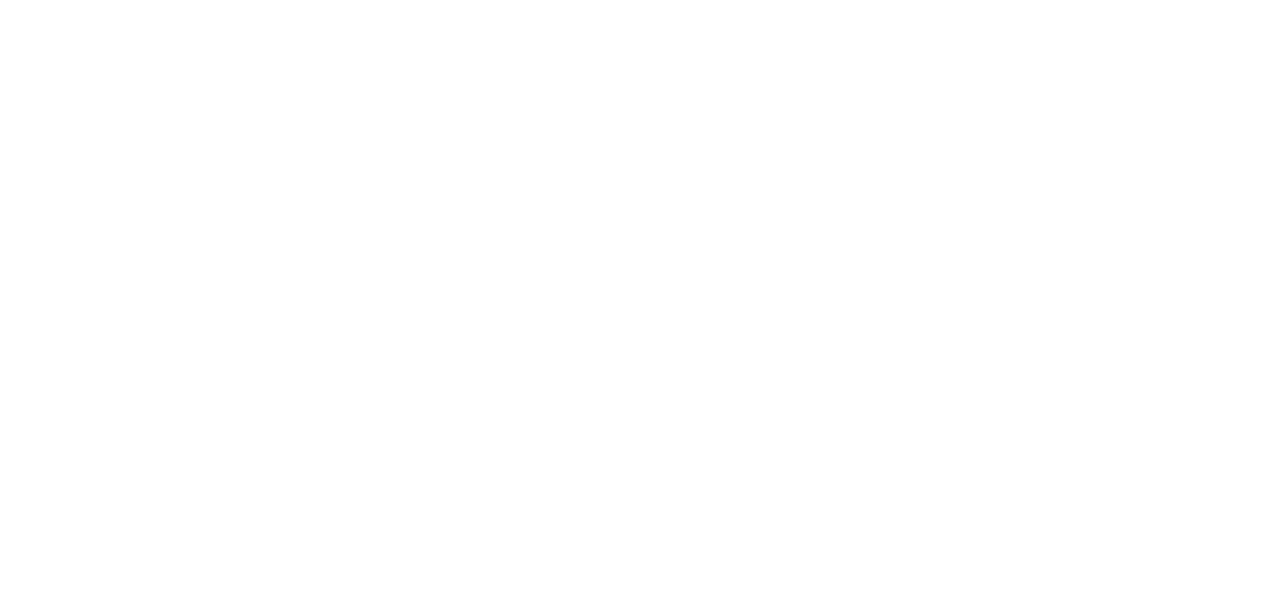
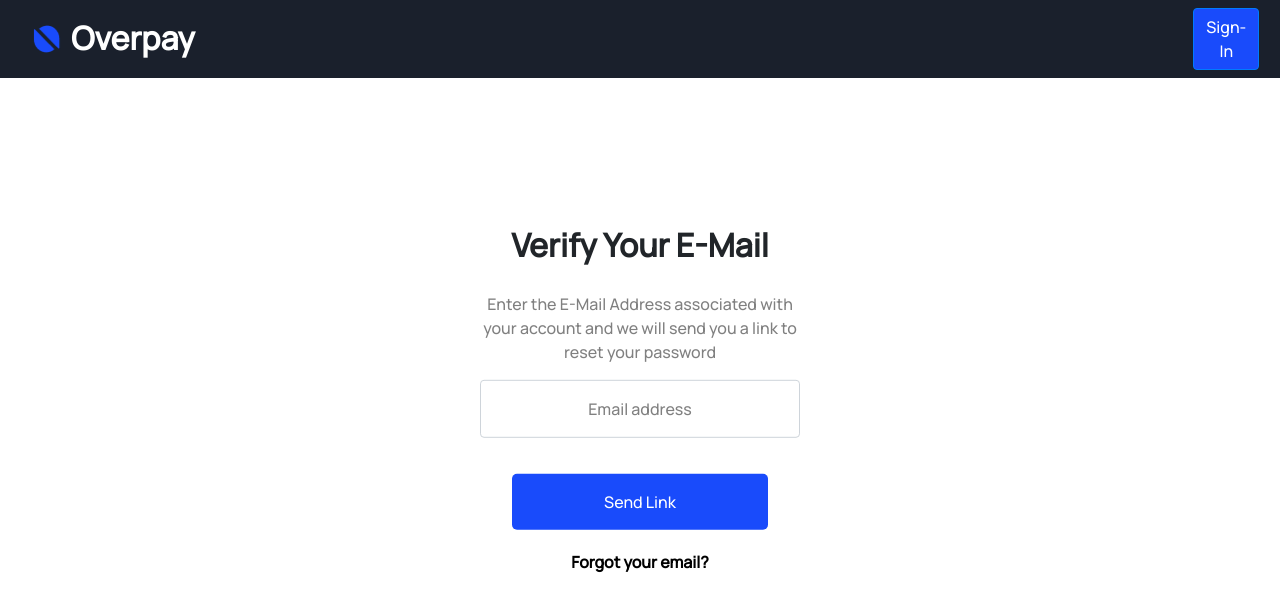
Before and after one commit to Sam-Radnus/LandinPage, a React (Create React App) app: page /Need in a window 1280 px wide. Before the commit this address had no page. Shown: the top 610 px of the page. Built offline with nearby package versions, Linux system fonts and the light colour scheme.

Commit message:
Completed Layout Part

```diff
--- a/public/index.html
+++ b/public/index.html
@@ -24,7 +24,7 @@
       work correctly both with client-side routing and a non-root public URL.
       Learn how to configure a non-root public URL by running `npm run build`.
     -->
-    <title>React App</title>
+    <title>Overpay </title>
     <link href="https://cdn.jsdelivr.net/npm/bootstrap@5.2.0/dist/css/bootstrap.min.css" rel="stylesheet" integrity="sha384-gH2yIJqKdNHPEq0n4Mqa/HGKIhSkIHeL5AyhkYV8i59U5AR6csBvApHHNl/vI1Bx" crossorigin="anonymous">
 
     <script src="https://cdn.jsdelivr.net/npm/@popperjs/core@2.11.5/dist/umd/popper.min.js" integrity="sha384-Xe+8cL9oJa6tN/veChSP7q+mnSPaj5Bcu9mPX5F5xIGE0DVittaqT5lorf0EI7Vk" crossorigin="anonymous"></script>
--- a/src/App.js
+++ b/src/App.js
@@ -1,7 +1,8 @@
 import logo from './logo.svg';
 import SignIn from './components/SignIn';
 import SignUp from './components/SignUp';
-import Navbar from './components/Navbar';
+import Need from './components/Need';
+import LoggedIn from './components/LoggedIn';
 import OTP from './components/OTP';
 import './App.css';
 import {
@@ -17,6 +18,8 @@
       <Route exact path="/SignIn" element={<SignIn/>}></Route>
       <Route exact path="/SignUp" element={<SignUp/>}></Route>
       <Route exact path="/OTP" element={<OTP/>}></Route>
+      <Route exact path="/Need" element={<Need/>}></Route>
+      <Route exact path="/LoggedIn" element={<LoggedIn/>}></Route>
       </Routes>
    </div>
    </Router>
--- /dev/null
+++ b/src/components/LoggedIn.js
@@ -0,0 +1,20 @@
+import React from 'react'
+import Navbar from './Navbar'
+import OtpInput from 'react-otp-input';
+import { useState } from 'react'
+const LoggedIn = () => {
+  const[state,setState]=useState()
+  const handleChange = (otp) => setState(otp);
+  return (
+    <div>
+       <Navbar/>
+       <div id="center">
+       <h1>Hi John Doe!</h1>
+       <p>You're Logged In,Well Done</p>
+       <button>Log Out</button>
+      </div>
+    </div>
+  )
+}
+
+export default LoggedIn
--- a/src/components/Navbar.js
+++ b/src/components/Navbar.js
@@ -1,6 +1,8 @@
 import React from 'react'
 import logo from './../Images/logo4.png'
+import {  useNavigate } from 'react-router-dom'
 const Navbar = () => {
+    const navigate=useNavigate();
     return (
         <div>
             <nav id="black" style={{backgroundColor:'#1A202C'}} className="navbar  navbar-expand-lg navbar-custom">
@@ -11,7 +13,9 @@
                     <div className="collapse navbar-collapse" id="navbarTogglerDemo01">
                     <img alt="logo" src={logo} style={{position:'absolute'}} height='32px' width='32px'></img>
                         <h1 style={{color:'white',marginTop:'7px',marginLeft:'40px',fontSize:'32px'}}>Overpay</h1>
-                        <button className="btn btn-primary" style={{ marginLeft: '78vw' ,width:'fit-content' }} type="submit">Sign-In</button>
+                        <button className="btn btn-primary" onClick={()=>{
+                           navigate('/SignIn')
+                        }} style={{ marginLeft: '78vw' ,width:'fit-content' }} type="submit">Sign-In</button>
 
                     </div>
                 </div>
--- /dev/null
+++ b/src/components/Need.js
@@ -0,0 +1,29 @@
+import React from 'react'
+import Navbar from './Navbar'
+import OtpInput from 'react-otp-input';
+import { useState } from 'react'
+import { useNavigate } from 'react-router-dom';
+const Need = () => {
+  const navigate=useNavigate();
+  return (
+    <div>
+       <Navbar/>
+       <div id="center">
+       <h1>Verify Your E-Mail</h1>
+       <div style={{textAlign:'center',width:'25vw'}}>
+       <p>Enter the E-Mail Address associated with your account and we will send you a link to reset your password</p>
+       <div  className="form-floating mb-3">
+                        <input type="email" className="form-control" id="floatingInput" placeholder="name@example.com" />
+                        <label for="floatingInput">Email address</label>
+                    </div>
+       </div>
+      <button onClick={()=>{
+        navigate('/LoggedIn')
+      }}>Send Link</button>
+       <b>Forgot your email?</b>
+      </div>
+    </div>
+  )
+}
+
+export default Need
--- a/src/components/OTP.js
+++ b/src/components/OTP.js
@@ -2,8 +2,10 @@
 import Navbar from './Navbar'
 import OtpInput from 'react-otp-input';
 import { useState } from 'react'
+import { useNavigate } from 'react-router-dom';
 const OTP = () => {
   const[state,setState]=useState()
+  const navigate=useNavigate();
   const handleChange = (otp) => setState(otp);
   return (
     <div>
@@ -24,7 +26,9 @@
         focusStyle={{borderColor:'blue',borderWidth:'1px'}}
         separator={<span>-</span>}
       />
-      <button>Verify Account</button>
+      <button onClick={()=>{
+        navigate('/Need')
+      }}>Verify Account</button>
       <p><span>Resend Code in:</span><b>59:00</b></p>
       </div>
     </div>
--- a/src/components/SignIn.js
+++ b/src/components/SignIn.js
@@ -68,7 +68,7 @@
                         <label className="form-check-label" for="exampleCheck1">Remember Me</label>
                     </div>
 
-                        <Link id="forgot" to="/">Forgot Password?</Link>
+                        <Link id="forgot" to="/Need">Forgot Password?</Link>
                     </div>
                     <div id="sign">
                         <button type="button" id="wideBtn" onClick={()=>{
--- a/src/components/SignUp.js
+++ b/src/components/SignUp.js
@@ -78,7 +78,7 @@
                             <label className="form-check-label" for="exampleCheck1">Remember Me</label>
                         </div>
 
-                        <Link id="forgot" to="/">Forgot Password?</Link>
+                        <Link id="forgot" to="/Need">Forgot Password?</Link>
                     </div>
                     <p id="privacy">By creating an account, you agreeing to our <b>Privacy Policy</b>, and <b>Electronics Communication Policy.</b></p>
                     <div id="sign">
```
